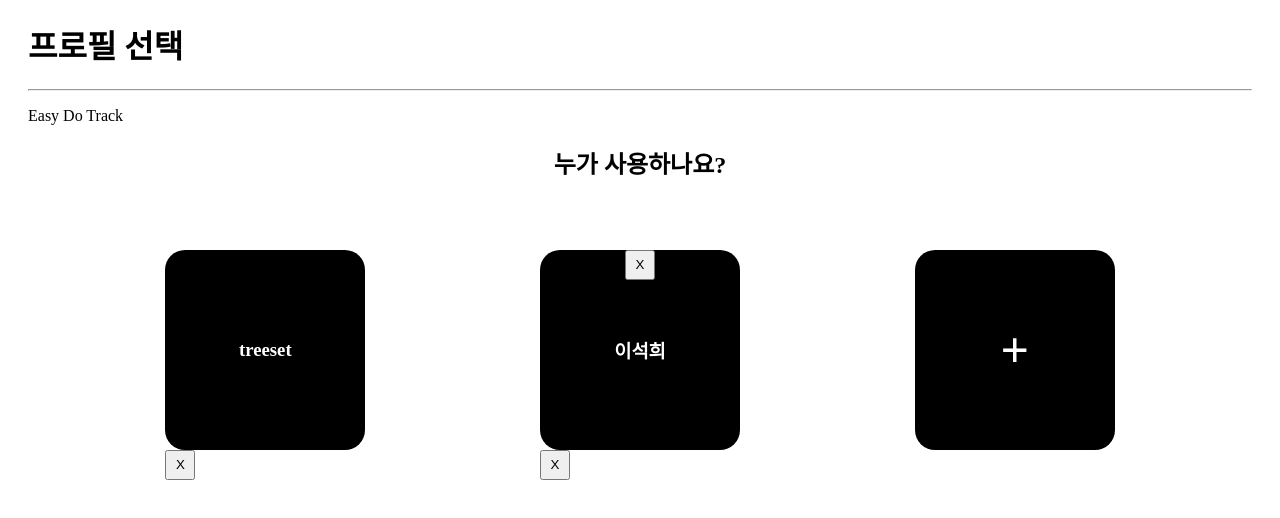
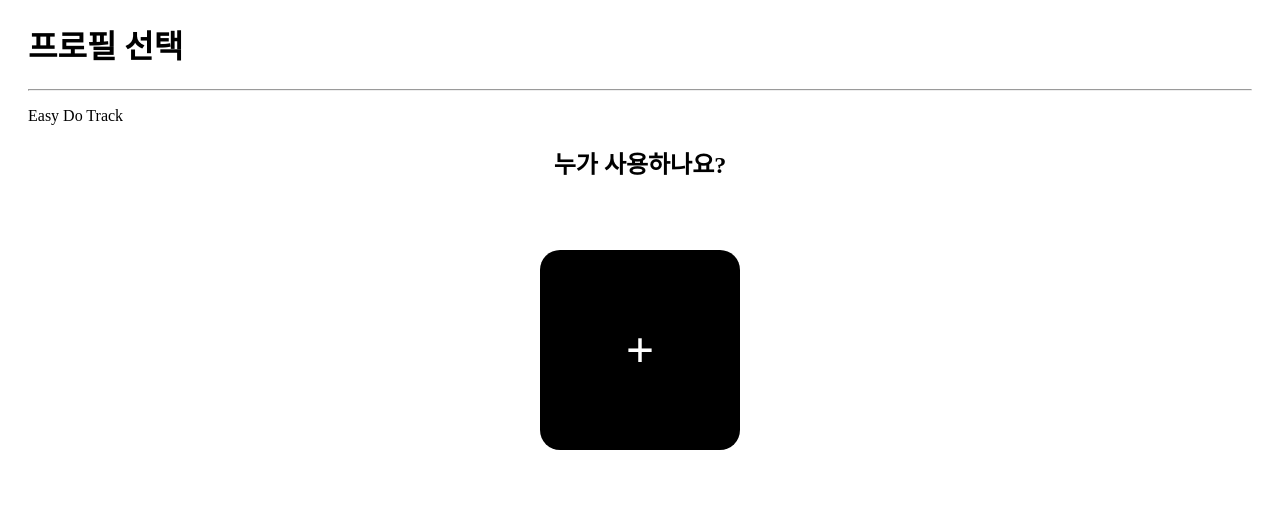
Before and after one commit to Easy-Do-Track/Easy-Do-Viewer, a React (Create React App) app: page / in a window 1280 px wide. Shown: the top 518 px of the page. Built offline with nearby package versions, Linux system fonts and the light colour scheme.

Commit message:
save
save

```diff
--- a/src/ProfileChoice/ProfileChoice.js
+++ b/src/ProfileChoice/ProfileChoice.js
@@ -102,12 +102,14 @@ const closeModalEvent = () =>{
   console.log('sss')
 }
 
-const Profiles = () =>{
+const Profiles = (props) =>{
 
   // window.localStorage.clear()
 
   const keys = Object.keys(window.localStorage)
+  const [dname, delname] = useState('')
   const [names,setNames] = useState(keys)
+  //const [v,delname] = useState('')
 
   const addName = (name) =>{
     setNames([...names,name])
@@ -117,11 +119,28 @@ const Profiles = () =>{
     console.log("sss")
   }
 
+  const deleteJson = (idx,name) => {
+    const temp = [...names]
+    window.localStorage.removeItem(name);
+
+    temp.splice(idx, 1)
+    setNames(temp)
+
+
+  };
+
+
+
   const profiles = names.map(
-    (v) => (
+    (v,i) => (
+      <div>
     <Link to ='/Device' key={v} state ={{name:v}} style={{ textDecoration: "none" }}>
       <Profile  addName = {addName} name ={v}></Profile>
     </Link>
+    <button className="closebutton"  state ={{name:v}} onClick={()=> {deleteJson(i,v)}}>
+      X
+    </button></div>
+
     )
   )
 
@@ -146,15 +165,11 @@ const Profile = (props) =>{
   const [hide, setHide] = useState(true);
   //const [closebtn, setbtn] = useState(false);
   const [btnX, setbtnX] = useState(false);
-  const [name, delname] = useState('');
   const showModal = () => {
     setModalOpen(true);
   };
 
 
-    const deleteJson = (name) => {
-      window.localStorage.removeItem(name);
-    };
 
 
     return(
@@ -162,12 +177,9 @@ const Profile = (props) =>{
         <div className='profile' onClick={()=>showModal()} onMouseEnter={()=> setHide(false)} >{
           props.name === "empty"
           ?  <h3 className="plusicon">+</h3>
-          :  <h3 className='profiletitle'>{props.name}</h3>
+          :  <h3 className='profiletitle' >{props.name}</h3>
         }
         </div>
-        <button className="closebutton" onClick={()=> {deleteJson(name)}}>
-          X
-        </button>
         {
           props.name === "empty" ? modalOpen && <AddUser addName = {props.addName} ssetModalOpen={setModalOpen}/> : null
         }
@@ -201,6 +213,9 @@ const ProfileChoice = () =>{
 
   //확인용 data들
   //check saveJson method 사용법
+
+
+  /*
   const list = [20,20,20,20,20,44,20]
   const addresslist = ['aaaaaaaa','aaaaaaaa','aaaaaaaa','aaaaaaaa','aaaaaaaa','aaaaaaaa','aaaaaaaa','aaaaaaaa','aaaaaaaa','aaaaaaaa','aaaaaaaa','aaaaaaaa']
 
@@ -214,6 +229,7 @@ const ProfileChoice = () =>{
   if(window.localStorage.getItem('treeset')===null){
     saveJson("treeset",'0','0')
   }
+  */
 
   return(
     <React.Fragment>
```
